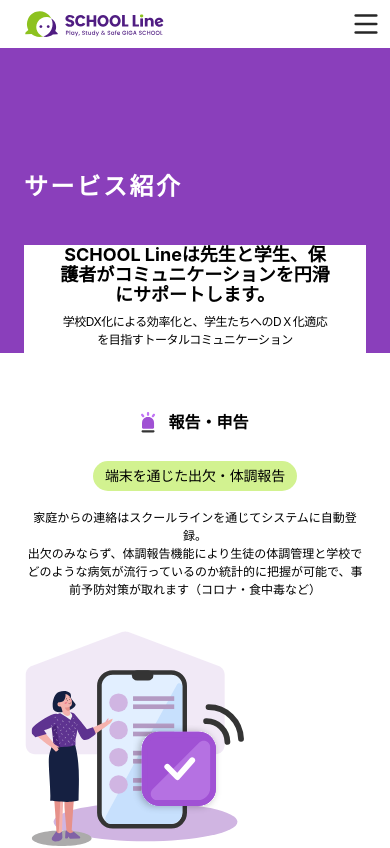
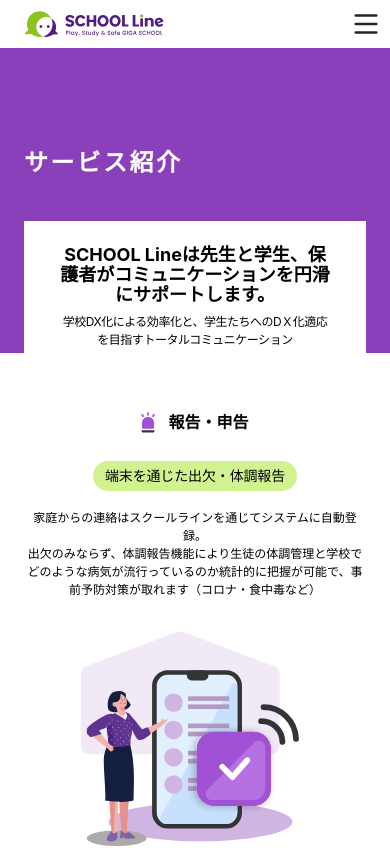
Before and after one commit to eunjin0212/schoolLine, a React (Vite) app: page /service in a window 390 px wide. Shown: the top 848 px of the page. Built offline with nearby package versions, Linux system fonts and the light colour scheme; a web font is replaced by a local one.

Commit message:
✨ Add Service page

```diff
--- a/src/pages/Service.tsx
+++ b/src/pages/Service.tsx
@@ -289,7 +289,7 @@
       <section className='h-[305px] md:h-[521px] lg:h-[560px] bg-purple-02 flex items-end justify-center'>
         <div className='w-[342.19px] md:w-[584px] lg:w-[896px] xl:w-[1440px]'>
           <h1 className='text-2xl md:text-[40px] leading-7 md:leading-[48px] font-extrabold tracking-widest text-white'>サービス紹介</h1>
-          <div className='inline-flex flex-col items-center justify-end w-full bg-white mt-11 md:mt-[76px] lg:py-[61px]'>
+          <div className='inline-flex flex-col items-center justify-end w-full bg-white mt-11 md:mt-[75px] pt-6 md:pt-[42px] lg:py-[61px]'>
             <h2 className='w-[274.22px] md:w-[468px] lg:w-[630px] mb-2 md:mb-[14px] lg:mb-7 text-lg md:text-[32px] leading-5 md:leading-9 lg:leading-[48px] font-bold text-center'>SCHOOL Lineは先生と学生、保護者がコミュニケーションを円滑にサポートします。</h2>
             <p className='w-[274.22px] md:w-[468px] lg:w-full text-xs md:text-[18px] leading-[18px] md:leading-8 mb-1 md:mb-[10px] lg:mb-0 text-center -tracking-[0.04em]'>学校DX化による効率化と、学生たちへのDＸ化適応を目指すトータルコミュニケーション</p>
           </div>
@@ -322,7 +322,10 @@
                   dangerouslySetInnerHTML={{ __html: service.description }}
                 />
               </div>
-              {service.icons.map((icon, idx) => <Fragment key={`serviceIcon_${idx}`}>{icon}</Fragment>)}
+              {service.icons.map((icon, idx) =>
+                <div key={`serviceIcon_${idx}`} className='mx-auto w-fit lg:mx-0'>
+                  {icon}
+                </div>)}
             </div>
           )}
         </div>
```
